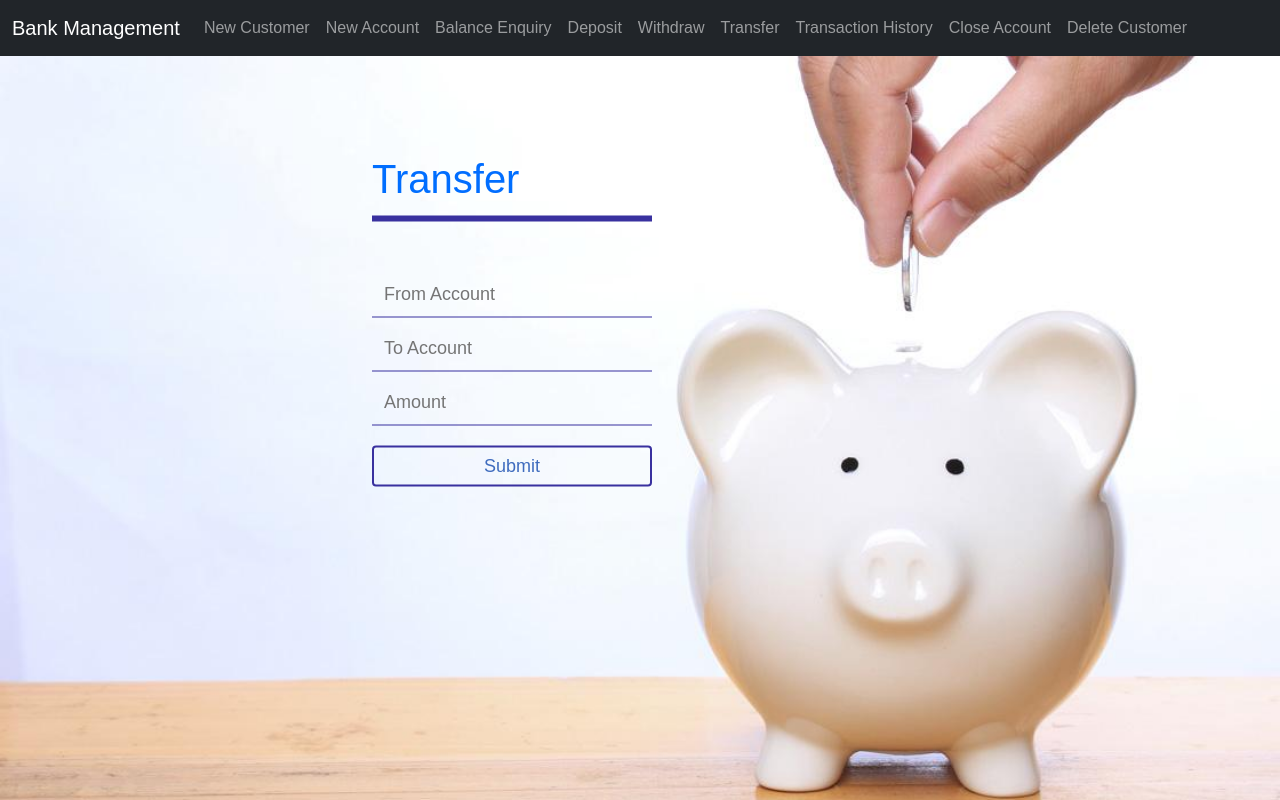
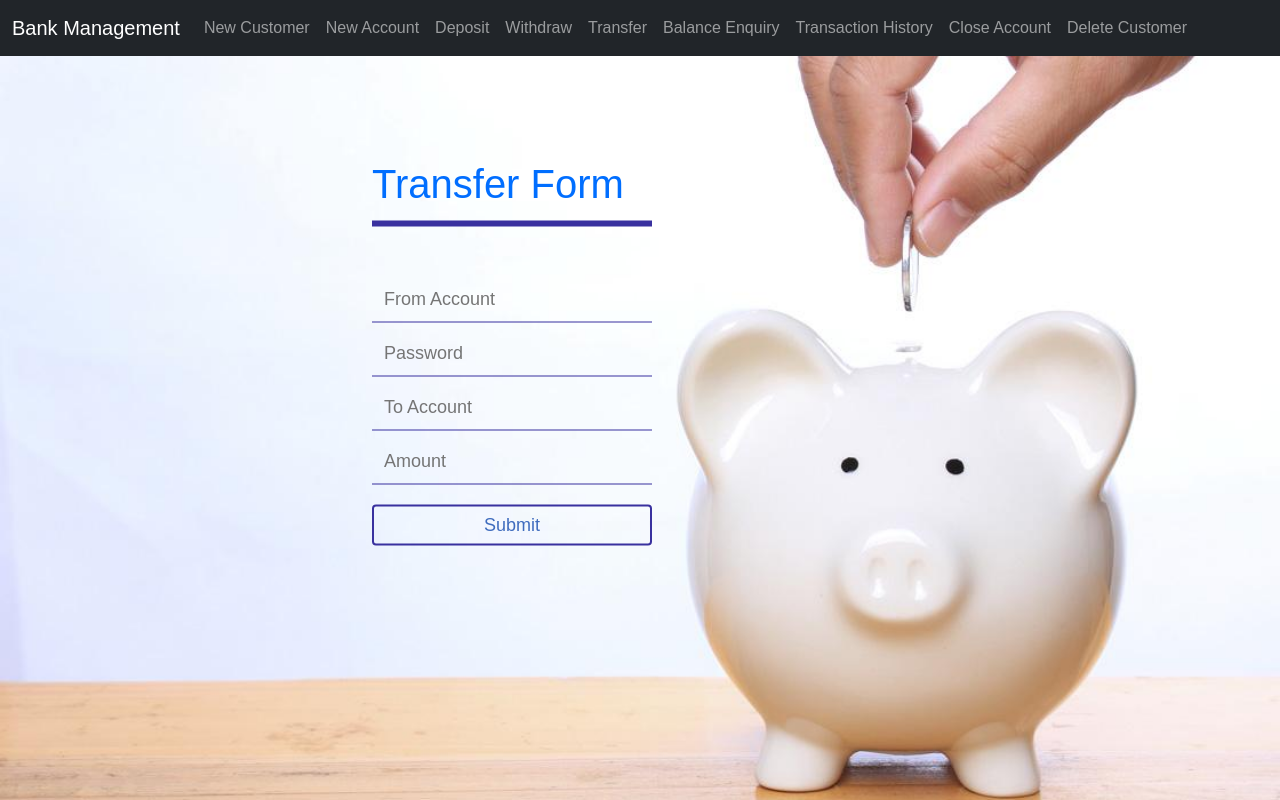
Before and after one commit to PrasannaHegde66/bankmanagementsystem, a Django app: page /transfer in a window 1280 px wide. Run offline with Django 3.2, Linux system fonts and the light colour scheme; parts of the project's set-up code (start-up, migrations or seed data) failed here and were passed over.

Commit message:
password field added to accounts and css updated

```diff
--- a/DBMS PROJECT/bankdatabase/bankdb_app/models.py
+++ b/DBMS PROJECT/bankdatabase/bankdb_app/models.py
@@ -1,5 +1,6 @@
 from django.db import models
 from datetime import datetime
+from django import forms
 
 # Create your models here.
 class BankBranch(models.Model):
@@ -31,6 +32,7 @@ class AccountTable(models.Model):
     balance=models.PositiveIntegerField()
     which_branch=models.ForeignKey(BankBranch,on_delete=models.CASCADE)
     customer_number=models.ForeignKey(CustomerTable,on_delete=models.CASCADE)
+    account_password = models.CharField(max_length=32,default=None)
 
 
 
--- a/DBMS PROJECT/bankdatabase/bankdb_app/views.py
+++ b/DBMS PROJECT/bankdatabase/bankdb_app/views.py
@@ -98,10 +98,11 @@ def newaccount(request):
         account_type=request.POST['type_account']
         account_number=int(request.POST['account_number'])
         balance=int(request.POST['Amount'])
+        password=request.POST['password']
         if BankBranch.objects.filter(branch_id=branch_id):
             if CustomerTable.objects.filter(customer_id=customer_id):
                 if not AccountTable.objects.filter(account_number=account_number):
-                    account=AccountTable.objects.create(which_branch_id=branch_id,account_number=account_number,account_type=account_type,balance=balance,customer_number_id=customer_id)
+                    account=AccountTable.objects.create(which_branch_id=branch_id,account_number=account_number,account_type=account_type,balance=balance,customer_number_id=customer_id,account_password=password)
                     account.save()
                     messages.info(request,'Account Created')
                     return redirect ('/newaccount')
@@ -141,13 +142,14 @@ def deposit(request):
 def withdraw(request):
     if request.method=='POST':
         account_number=int(request.POST['account_number'])
+        password=request.POST['password']
         amount=int(request.POST['amount'])
         try:
-            account=AccountTable.objects.get(account_number=account_number)
+            account=AccountTable.objects.get(account_number=account_number,account_password=password)
         except AccountTable.DoesNotExist:
             account=None
         if not account:
-            messages.info(request,'Invalid Account Number')
+            messages.info(request,'Invalid Credentials')
             return redirect('/withdraw')
         if account.balance>amount:
             account.balance-=amount
@@ -166,14 +168,15 @@ def withdraw(request):
 def transfer(request):
     if request.method=='POST':
         from_account_number=int(request.POST['from_account_number'])
+        password=request.POST['password']
         to_account_number=int(request.POST['to_account_number'])
         amount=int(request.POST['amount'])
         try:
-            accounta=AccountTable.objects.get(account_number=from_account_number)
+            accounta=AccountTable.objects.get(account_number=from_account_number,account_password=password)
         except AccountTable.DoesNotExist:
             accounta=None
         if not accounta:
-            messages.info(request,'Invalid Account Number')
+            messages.info(request,'Invalid Credentials')
             return redirect('/transfer')
         try:
             accountb=AccountTable.objects.get(account_number=to_account_number)
@@ -205,15 +208,16 @@ def closeaccount(request):
     if request.method=='POST':
         account_number=int(request.POST['account_number'])
         customer_number=int(request.POST['customer_number'])
+        password=request.POST['password']
         try:
-            account=AccountTable.objects.filter(account_number=account_number,customer_number=customer_number)
+            account=AccountTable.objects.filter(account_number=account_number,customer_number=customer_number,account_password=password)
         except AccountTable.DoesNotExist:
             account=None
         if not account:
             messages.info(request,'Invalid Credentials')
             return redirect('/closeaccount')
         account.delete()
-        messages.info(request,'Account Closed')
+        messages.info(request,'Account Closed Successfully')
         return redirect('/closeaccount')
     else:
         return render(request,'closeaccount.html')
--- a/DBMS PROJECT/bankdatabase/static/create.css
+++ b/DBMS PROJECT/bankdatabase/static/create.css
@@ -8,7 +8,7 @@ body{
 .login-box{
     width: 280px;
     position: absolute;
-    top: 50%;
+    top: 53%;
     left: 39%;
     transform: translate(-50%,-50%);
     color: rgb(0, 110, 255);
--- a/DBMS PROJECT/bankdatabase/static/deposit.css
+++ b/DBMS PROJECT/bankdatabase/static/deposit.css
@@ -8,7 +8,7 @@ body{
 .login-box{
     width: 280px;
     position: absolute;
-    top: 40%;
+    top: 44%;
     left: 40%;
     transform: translate(-50%,-50%);
     color: rgb(0, 110, 255);
--- a/DBMS PROJECT/bankdatabase/templates/base.html
+++ b/DBMS PROJECT/bankdatabase/templates/base.html
@@ -31,9 +31,6 @@
                         <li class="nav-item">
                             <a class="nav-link" href="newaccount">New Account</a>
                         </li>
-                        <li class="nav-item ml-auto">
-                            <a class="nav-link" href="balanceenquiry">Balance Enquiry</a>
-                        </li>
 
                         <li class="nav-item ml-auto">
                             <a class="nav-link" href="deposit">Deposit</a>
@@ -45,6 +42,9 @@
 
                         <li class="nav-item " >
                             <a class="nav-link" href="transfer" >Transfer</a>
+                        </li>
+                        <li class="nav-item ml-auto">
+                            <a class="nav-link" href="balanceenquiry">Balance Enquiry</a>
                         </li>
                         <li class="nav-item " >
                             <a class="nav-link" href="transactionhistory" >Transaction History</a>
--- a/DBMS PROJECT/bankdatabase/templates/closeaccount.html
+++ b/DBMS PROJECT/bankdatabase/templates/closeaccount.html
@@ -46,6 +46,9 @@
         <div class="textbox">
            <input type="number" name='account_number' placeholder="Account Number" required=True>
         </div>
+        <div class="textbox">
+            <input type="text" name='password' placeholder="Password" required=True>
+         </div>
         <input class="btn" type="Submit" >
     </div>
    </form>
--- a/DBMS PROJECT/bankdatabase/templates/contact.html
+++ b/DBMS PROJECT/bankdatabase/templates/contact.html
@@ -5,7 +5,7 @@
     <meta charset="UTF-8">
     <meta name="viewport" content="width=device-width, initial-scale=1.0">
     <title>contact</title>
-    <link rel="stylesheet" href="{% static 'loginstyle.css' %}">
+    <link rel="stylesheet" href="{% static 'deposit.css' %}">
 </head>
 <body><!--
     <form action='contact' method="POST">
--- a/DBMS PROJECT/bankdatabase/templates/employeelogin.html
+++ b/DBMS PROJECT/bankdatabase/templates/employeelogin.html
@@ -5,7 +5,7 @@
     <meta charset="UTF-8">
     <meta name="viewport" content="width=device-width, initial-scale=1.0">
     <title>Employee login</title>
-    <link rel="stylesheet" href="{% static 'loginstyle.css' %}">
+    <link rel="stylesheet" href="{% static 'deposit.css' %}">
 </head>
 <body>
     <div class="login-box">
--- a/DBMS PROJECT/bankdatabase/templates/managerlogin.html
+++ b/DBMS PROJECT/bankdatabase/templates/managerlogin.html
@@ -4,7 +4,7 @@
 <head>
     <meta charset="UTF-8">
     <title>Manager login</title>
-    <link rel="stylesheet" href="{% static 'loginstyle.css' %}">
+    <link rel="stylesheet" href="{% static 'deposit.css' %}">
 </head>
 <body>
    <!--
--- a/DBMS PROJECT/bankdatabase/templates/newaccount.html
+++ b/DBMS PROJECT/bankdatabase/templates/newaccount.html
@@ -59,6 +59,9 @@
          <div class="textbox">
             <input type="number" name='Amount' placeholder="Amount" required=True>
          </div>
+         <div class="textbox">
+            <input type="text" name='password' placeholder="Password" required=True>
+         </div>
         <input class="btn" type="Submit" >
     </div>
    </form>
--- a/DBMS PROJECT/bankdatabase/templates/transfer.html
+++ b/DBMS PROJECT/bankdatabase/templates/transfer.html
@@ -26,9 +26,12 @@
 
         <form action='transfer' method="POST">
            {%csrf_token%}
-           <h1>Transfer</h1>
+           <h1>Transfer Form</h1>
            <div class="textbox">
             <input type="number" name='from_account_number' placeholder="From Account" required=True>
+         </div>
+         <div class="textbox">
+            <input type="text" name='password' placeholder="Password" required=True>
          </div>
         <div class="textbox">
            <input type="number" name='to_account_number' placeholder="To Account" required=True>
--- a/DBMS PROJECT/bankdatabase/templates/withdraw.html
+++ b/DBMS PROJECT/bankdatabase/templates/withdraw.html
@@ -26,10 +26,13 @@
 
         <form action='withdraw' method="POST">
            {%csrf_token%}
-           <h1>  Withdraw</h1>
+           <h1>Withdraw Form</h1>
         <div class="textbox">
            <input type="number" name='account_number' placeholder="Account Number" required=True>
         </div>
+        <div class="textbox">
+            <input type="text" name='password' placeholder="Password" required=True>
+         </div>
         <div class="textbox">
            <input type="number" name='amount' placeholder="Amount" required=True>
         </div>
```
Also changed, not shown: DBMS PROJECT/bankdatabase/bankdb_app/migrations/0003_auto_20201226_1633.py (added), DBMS PROJECT/bankdatabase/bankdb_app/migrations/0004_auto_20201226_1634.py (added), DBMS PROJECT/bankdatabase/bankdb_app/migrations/0005_auto_20201226_1636.py (added), DBMS PROJECT/bankdatabase/bankdb_app/migrations/0006_auto_20201226_1647.py (added).
